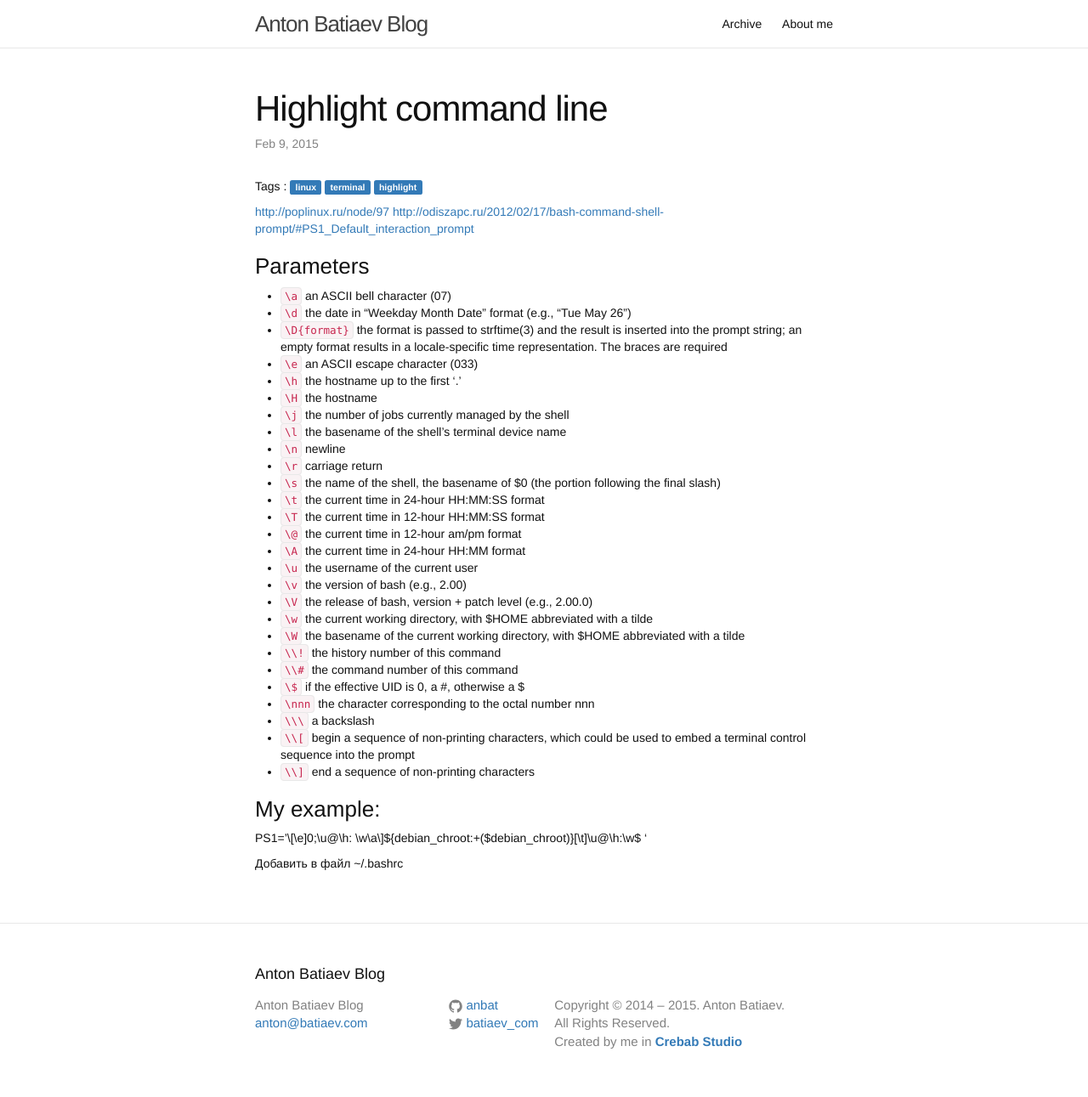
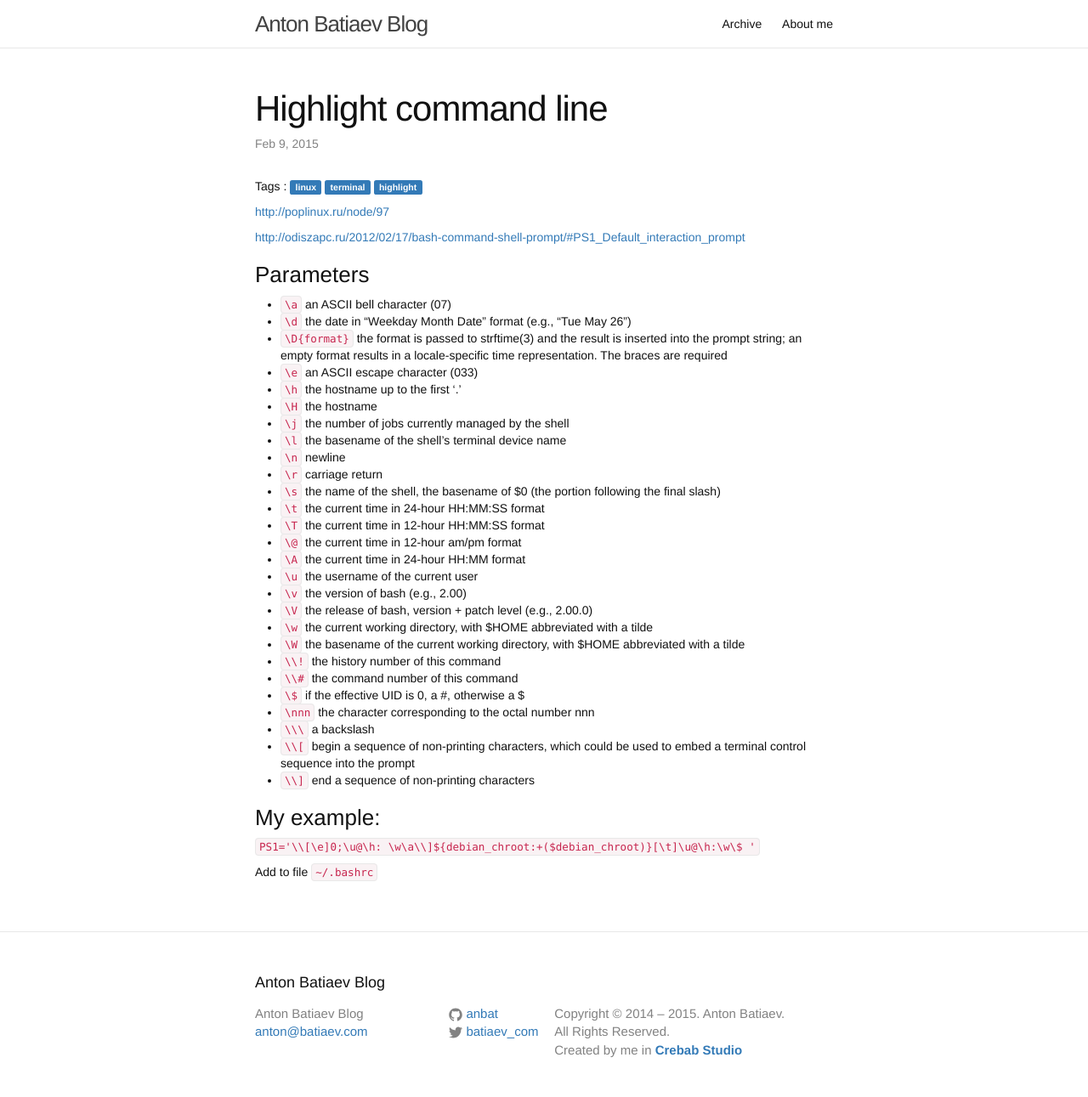
Before and after one commit to Batiaev/blog, a Jekyll site: the page built from _posts/2015-02-09-highlight-command-line.md, in a window 1280 px wide. Shown: the whole page at 85% size. Built offline with Jekyll 4.4.1, drawn with Linux system fonts in a browser that asks for light colours.

Commit message:
fix hightlight

```diff
--- a/_posts/2015-02-09-highlight-command-line.md
+++ b/_posts/2015-02-09-highlight-command-line.md
@@ -6,6 +6,7 @@ categories: linux terminal highlight
 ---
 
 [http://poplinux.ru/node/97](http://poplinux.ru/node/97)
+
 [http://odiszapc.ru/2012/02/17/bash-command-shell-prompt/#PS1_Default_interaction_prompt](http://odiszapc.ru/2012/02/17/bash-command-shell-prompt/#PS1_Default_interaction_prompt)
 
 ###Parameters
@@ -39,6 +40,6 @@ categories: linux terminal highlight
 
 
 ###My example:
-PS1='\\[\e]0;\u@\h: \w\a\\]${debian_chroot:+($debian_chroot)}[\t]\u@\h:\w\$ '
+`PS1='\\[\e]0;\u@\h: \w\a\\]${debian_chroot:+($debian_chroot)}[\t]\u@\h:\w\$ '`
 
-Добавить в файл ~/.bashrc
+Add to file `~/.bashrc`
```
